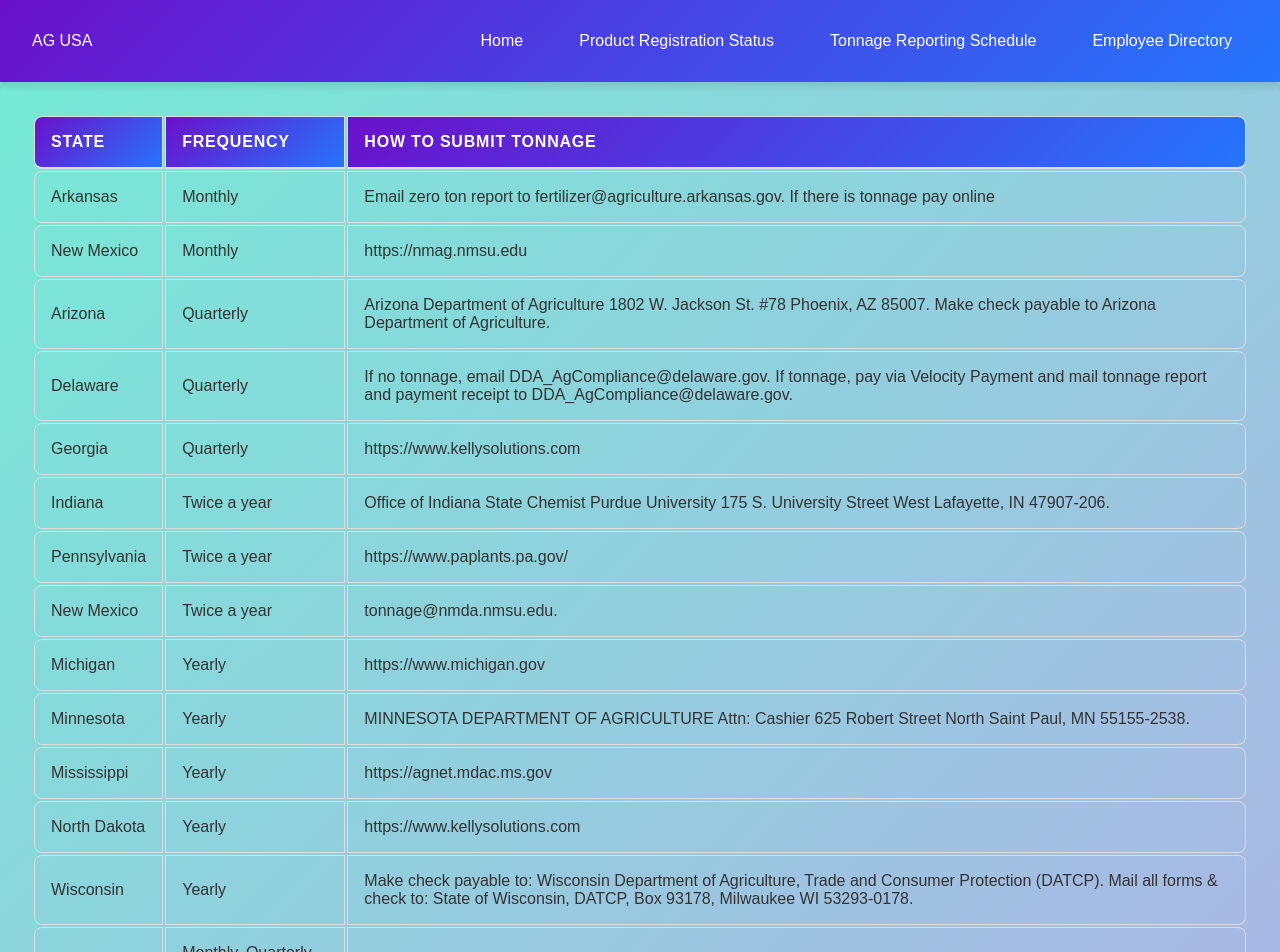
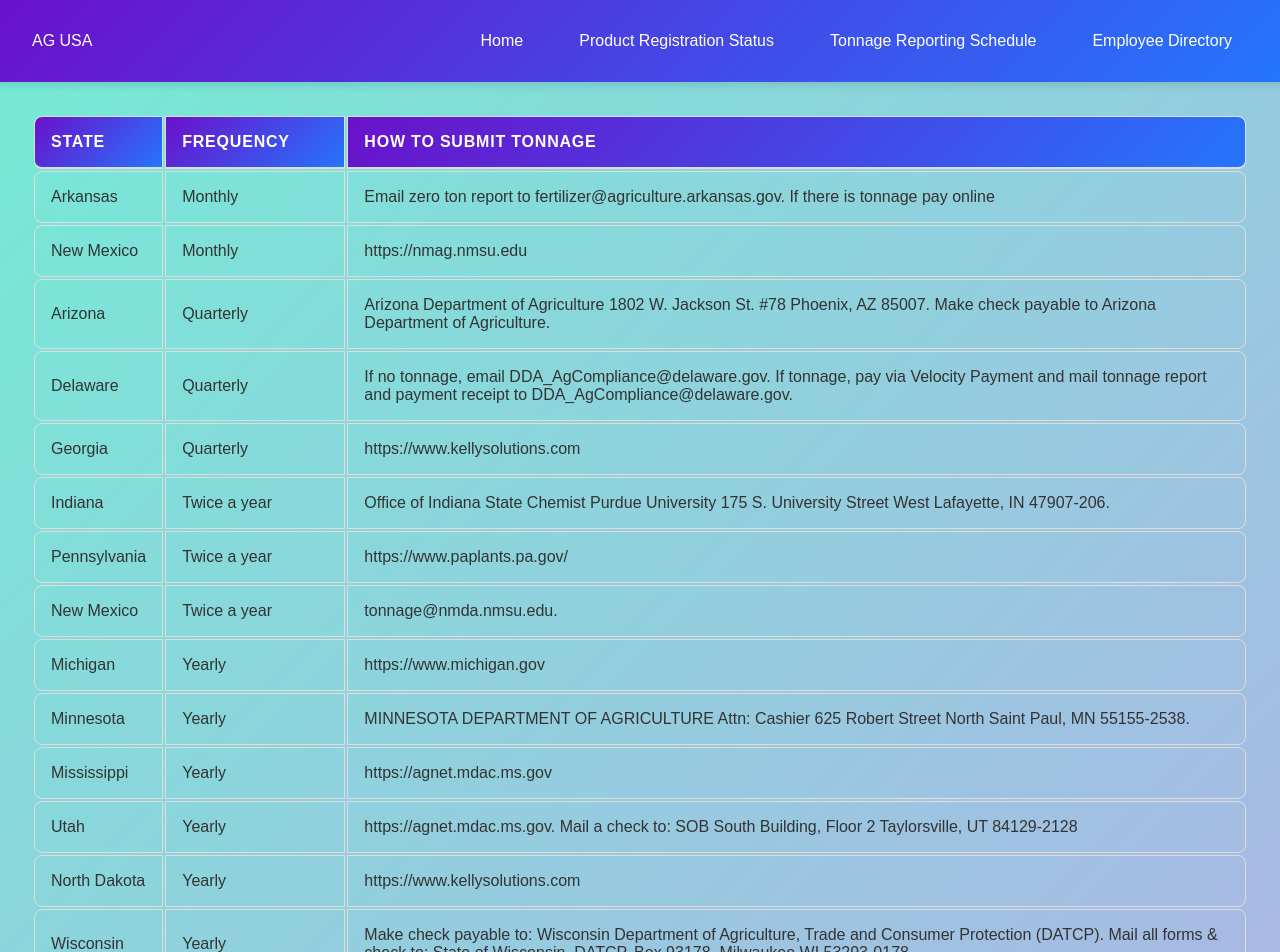
Before and after one commit to max-well-creator/work_dashboard, a Next.js app: page /schedule in a window 1280 px wide. Shown: the top 952 px of the page. Built offline with nearby package versions, Linux system fonts and the light colour scheme.

Commit message:
add utah to tonnage reporting

```diff
--- a/src/data/stateFrequencies.js
+++ b/src/data/stateFrequencies.js
@@ -68,6 +68,12 @@ export const stateFrequencies = [
 			'<a href="https://agnet.mdac.ms.gov/fflsp/account/login" target="_blank" rel="noopener noreferrer">https://agnet.mdac.ms.gov</a>',
 	},
 	{
+		state: "Utah",
+		frequency: "Yearly",
+		how_to_submit:
+			'<a href="https://agnet.mdac.ms.gov/fflsp/account/login" target="_blank" rel="noopener noreferrer">https://agnet.mdac.ms.gov</a>. Mail a check to: SOB South Building, Floor 2 Taylorsville, UT 84129-2128',
+	},
+	{
 		state: "North Dakota",
 		frequency: "Yearly",
 		how_to_submit:
```
Also changed, not shown: 1 other file (tests, documents, lock files or other folders).
